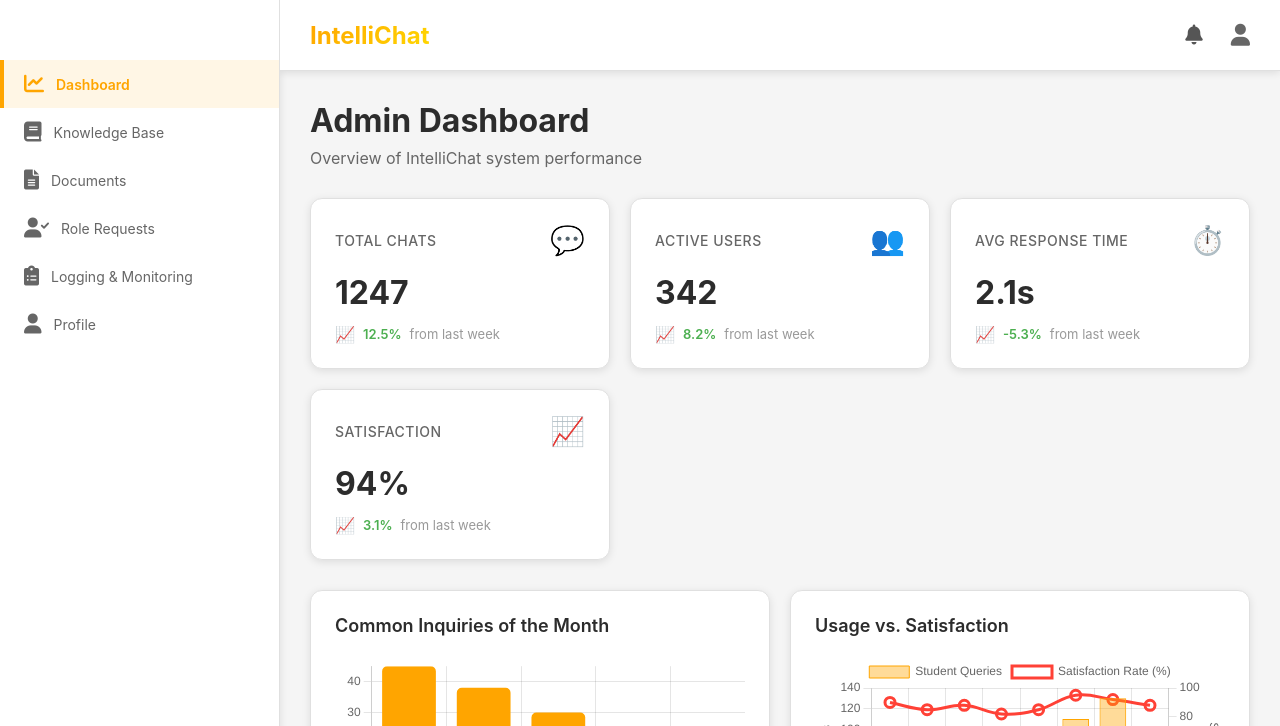
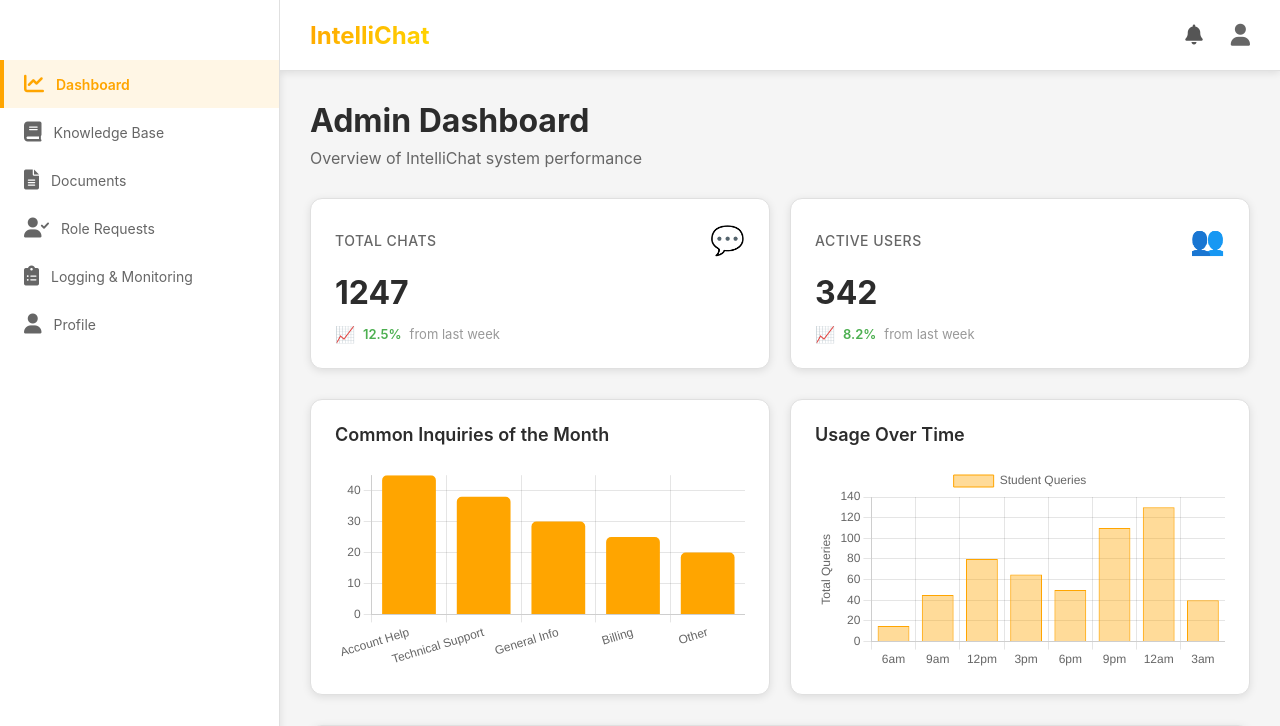
Before and after one commit to Niko2xni/IntelliChat, a Django app: page /dashboard/ in a window 1280 px wide. Shown: the top 726 px of the page. Run offline with Django 5.2, Linux system fonts and the light colour scheme; the visitor is signed in with stand-in values (Sample User, id 1); data comes from the database, SQL or seed files in the repository; data that the repository does not hold is empty.

Commit message:
Reduced scope of admin dashboard

```diff
--- a/templates/dashboard/index.html
+++ b/templates/dashboard/index.html
@@ -37,31 +37,6 @@
             </div>
         </div>
 
-        <div class="metric-card">
-            <div class="metric-header">
-                <h3>Avg Response Time</h3>
-                <span class="metric-icon">⏱️</span>
-            </div>
-            <div class="metric-value">{{ metrics.avg_response_time|floatformat:1 }}s</div>
-            <div class="metric-change {% if metrics.response_time_change <= 0 %}positive{% else %}negative{% endif %}">
-                <span class="arrow">{% if metrics.response_time_change <= 0 %}📈{% else %}📉{% endif %}</span>
-                <span class="percentage">{{ metrics.response_time_change|floatformat:1 }}%</span>
-                <span class="period">from last week</span>
-            </div>
-        </div>
-
-        <div class="metric-card">
-            <div class="metric-header">
-                <h3>Satisfaction</h3>
-                <span class="metric-icon">📈</span>
-            </div>
-            <div class="metric-value">{{ metrics.satisfaction_rate|floatformat:0 }}%</div>
-            <div class="metric-change {% if metrics.satisfaction_change >= 0 %}positive{% else %}negative{% endif %}">
-                <span class="arrow">{% if metrics.satisfaction_change >= 0 %}📈{% else %}📉{% endif %}</span>
-                <span class="percentage">{{ metrics.satisfaction_change|floatformat:1 }}%</span>
-                <span class="period">from last week</span>
-            </div>
-        </div>
     </div>
 
 <div class="charts-grid">
@@ -71,7 +46,7 @@
     </div>
 
     <div class="chart-container">
-        <h3>Usage vs. Satisfaction</h3>
+        <h3>Usage Over Time</h3>
         <canvas id="combinedChart"></canvas>
     </div>
 </div>
@@ -130,30 +105,16 @@ document.addEventListener('DOMContentLoaded', function() {
 
 const combinedCtx = document.getElementById('combinedChart').getContext('2d');
 new Chart(combinedCtx, {
+    type: 'bar',
     data: {
         labels: ['6am', '9am', '12pm', '3pm', '6pm', '9pm', '12am', '3am'],
-        datasets: [
-            {
-                type: 'bar', // Volume as Bars
-                label: 'Student Queries',
-                data: [15, 45, 80, 65, 50, 110, 130, 40],
-                backgroundColor: 'rgba(255, 165, 0, 0.4)',
-                borderColor: '#FFA500',
-                borderWidth: 1,
-                yAxisID: 'y', // Left Axis
-            },
-            {
-                type: 'line', // Satisfaction as a Line
-                label: 'Satisfaction Rate (%)',
-                data: [90, 85, 88, 82, 85, 95, 92, 88],
-                borderColor: '#FF4136', // Professional Red
-                backgroundColor: 'transparent',
-                borderWidth: 3,
-                tension: 0.4,
-                pointRadius: 5,
-                yAxisID: 'y1', // Right Axis
-            }
-        ]
+        datasets: [{
+            label: 'Student Queries',
+            data: [15, 45, 80, 65, 50, 110, 130, 40],
+            backgroundColor: 'rgba(255, 165, 0, 0.4)',
+            borderColor: '#FFA500',
+            borderWidth: 1,
+        }]
     },
     options: {
         responsive: true,
@@ -165,21 +126,12 @@ new Chart(combinedCtx, {
             legend: { position: 'top' }
         },
         scales: {
-            y: { // Left Axis: Number of Queries
+            y: {
                 type: 'linear',
                 display: true,
                 position: 'left',
                 beginAtZero: true,
                 title: { display: true, text: 'Total Queries' }
-            },
-            y1: { // Right Axis: Satisfaction %
-                type: 'linear',
-                display: true,
-                position: 'right',
-                min: 0,
-                max: 100,
-                grid: { drawOnChartArea: false }, // Only show grid lines for left axis
-                title: { display: true, text: 'Satisfaction %' }
             }
         }
     }
```
